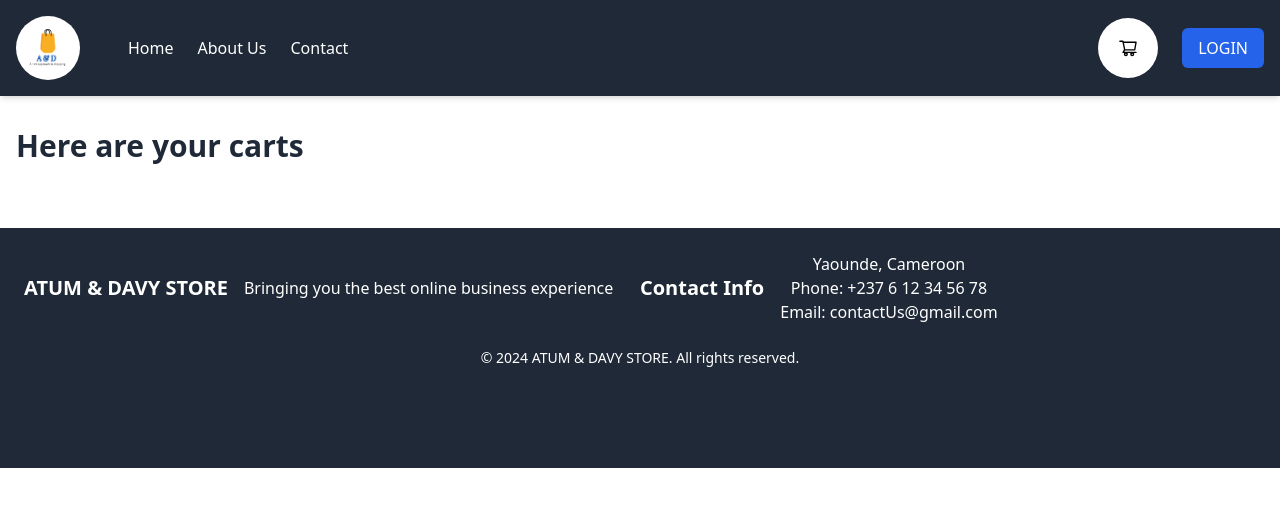
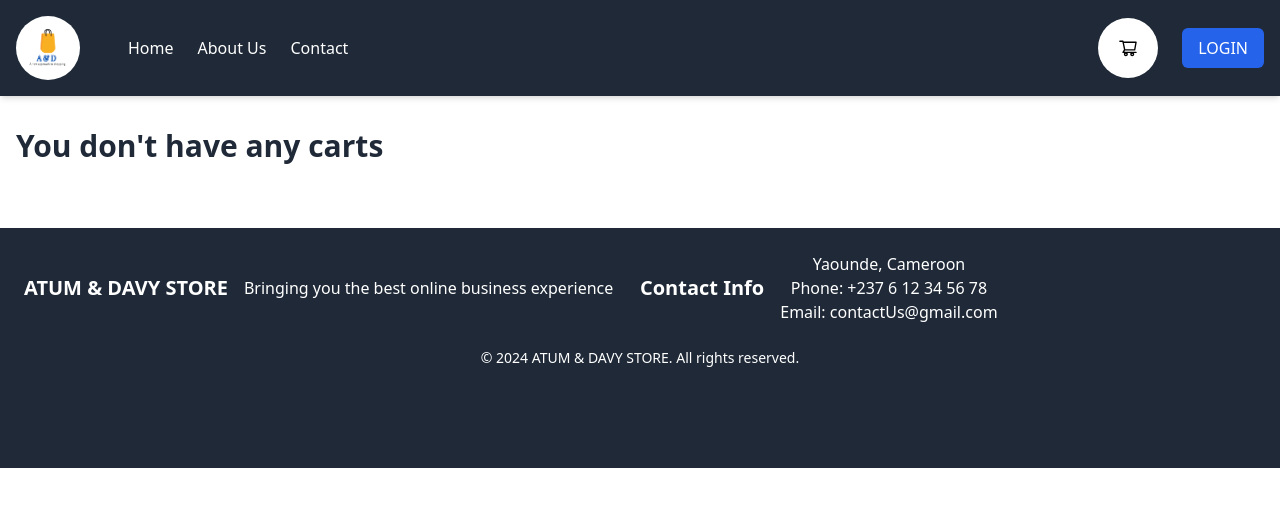
Before and after one commit to Richkum/online_marketplace, a React (Vite) app in the folder clients/: page /carts in a window 1280 px wide. Shown: the top 506 px of the page. Built offline with nearby package versions, Linux system fonts and the light colour scheme.

Commit message:
modifying adding product route and adding items

```diff
--- a/clients/src/components/carts/Carts.jsx
+++ b/clients/src/components/carts/Carts.jsx
@@ -43,6 +43,20 @@ function Carts() {
     }
   };
 
+  if (carts.length === 0) {
+    return (
+      <>
+        <Navbar />
+        <div className="container mx-auto px-4 py-8 text-center">
+          <h1 className="text-3xl font-bold text-gray-800 mb-8 text-center md:text-left">
+            You don't have any carts
+          </h1>
+        </div>
+        <Footer />
+      </>
+    );
+  }
+
   return (
     <>
       <Navbar />
--- a/clients/src/components/item/AddItem.jsx
+++ b/clients/src/components/item/AddItem.jsx
@@ -1,8 +1,11 @@
 import React, { useState, useEffect } from "react";
 import axios from "axios";
 import { fetchCategories } from "../../apiCalls/fetchData";
+import { AuthContext } from "../../contex/Authcontext";
 
 function AddItemModal({ isOpen, onClose }) {
+  const { user } = useContext(AuthContext);
+
   const [isLoading, setIsLoading] = useState(false);
   const [formData, setFormData] = useState({
     images: [],
@@ -10,6 +13,7 @@ function AddItemModal({ isOpen, onClose }) {
     description: "",
     name: "",
     category: "",
+    user_id: user.id,
   });
 
   const [categories, setCategories] = useState([]);
```
Also changed, not shown: 1 other file (tests, documents, lock files or other folders).
